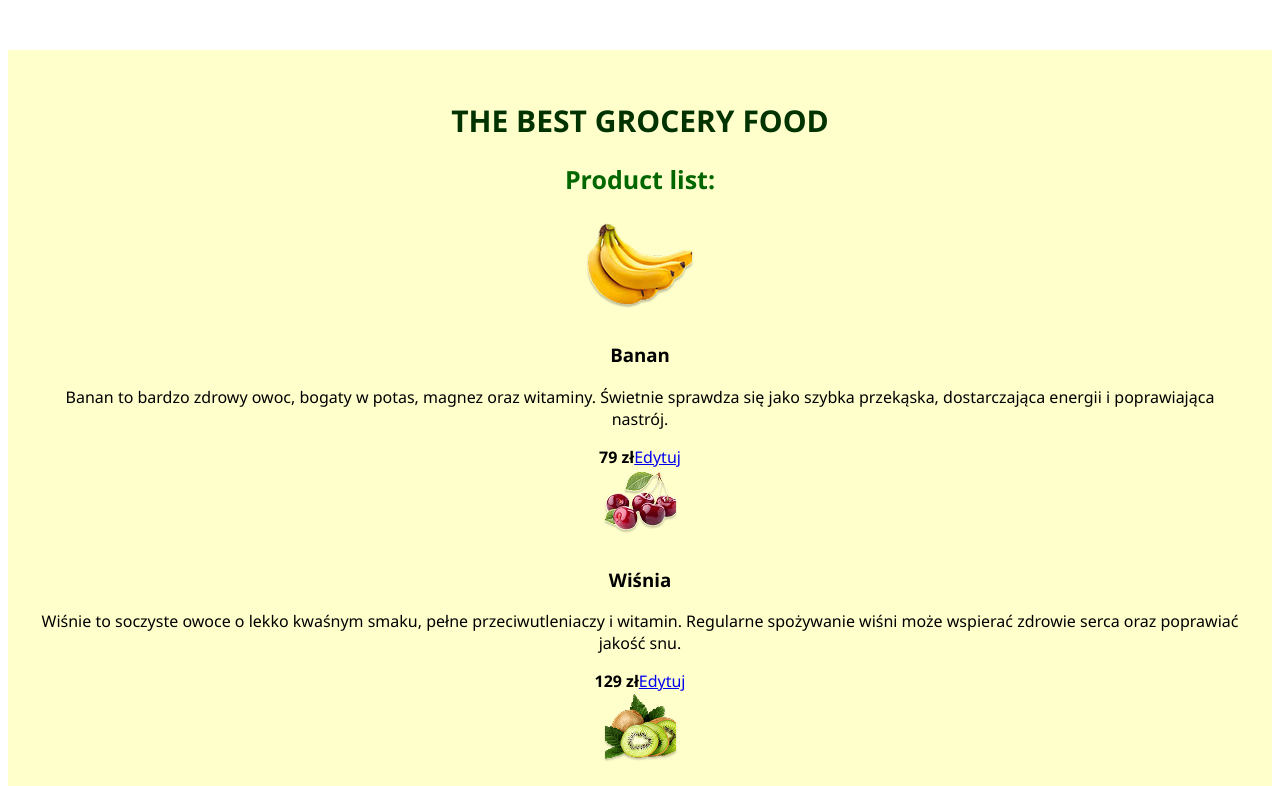
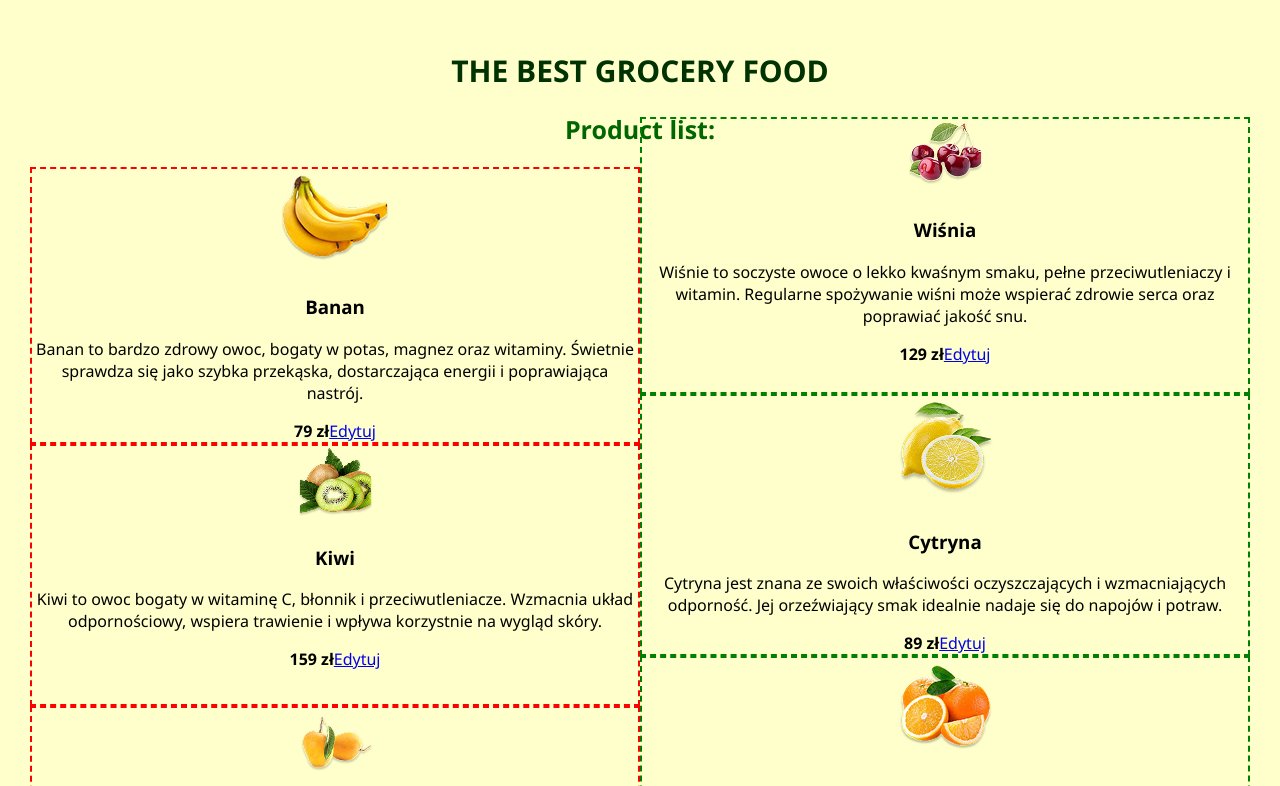
Before and after one commit to praktykody/shop, a Vue app: page / in a window 1280 px wide. Shown: the top 786 px of the page. Built offline with nearby package versions, Linux system fonts and the light colour scheme.

Commit message:
#4 grid implemented

```diff
--- a/src/App.vue
+++ b/src/App.vue
@@ -10,9 +10,14 @@ export default {
 }
 </script>
 
-<style scoped>
+<style>
+
+body{
+  margin:0;
+}
+
 #app {
   text-align: center;
-  margin-top: 50px;
 }
+
 </style>
--- a/src/views/HomeView.vue
+++ b/src/views/HomeView.vue
@@ -1,10 +1,10 @@
 <template>
   <div class="home-view">
-  <h1 class="banner">THE BEST GROCERY FOOD</h1>
-  <div class="products">
-  <h2 class="title">Product list:</h2>
-  <ProductList :products="store.products" />
-  </div>
+    <h1 class="banner">THE BEST GROCERY FOOD</h1>
+    <div class="products">
+      <h2 class="title">Product list:</h2>
+      <ProductList :products="store.products" />
+    </div>
   </div>
 </template>
 
@@ -24,10 +24,22 @@
   font-size: 25px;
   color: #006600
   }
-  //.products{
-  //  display: flex;
-  //  flex-direction: column;
-  //}
+  .grid{
+    display: grid;
+    grid-template-columns: 1fr 1fr;
+
+    .card{
+      border:2px dashed red;
+      position:relative;
+
+      &:nth-child(even){
+        border:2px dashed green;
+        top: -50px;
+      }
+
+    }
+
+  }
 }
 </style>
 
```
